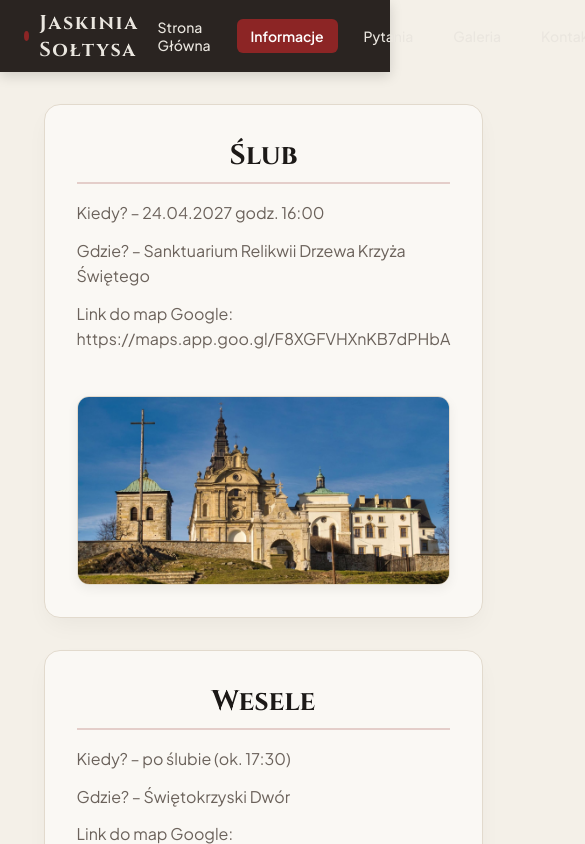
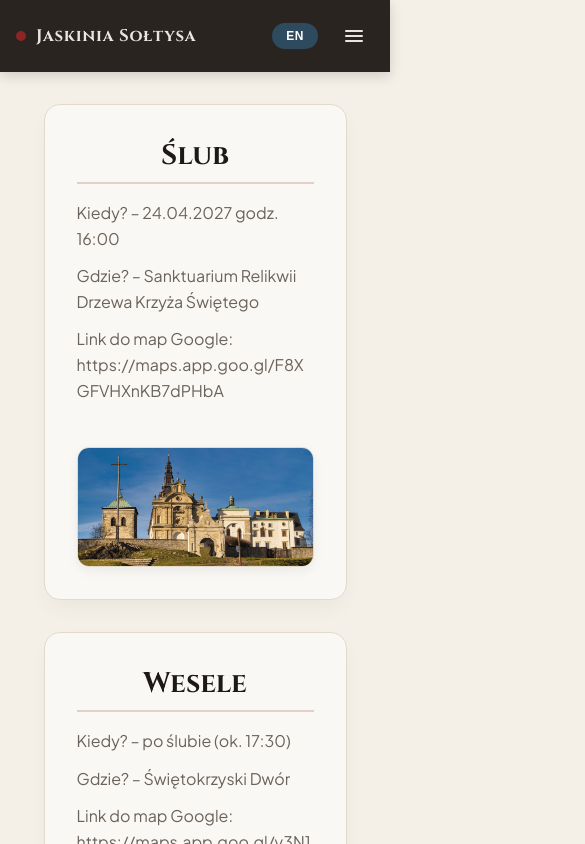
Before and after one commit to Ulszka/jaskiniaSoltysa, a React (Vite) app: page /info in a window 390 px wide. Shown: the top 844 px of the page, 585 px wide, since content can reach past the window. Built offline with nearby package versions, Linux system fonts and the light colour scheme.

Commit message:
fixing responsivness and vite import

```diff
--- a/src/App.tsx
+++ b/src/App.tsx
@@ -6,6 +6,7 @@ import Info from './pages/Info/Info';
 import Faq from './pages/Faq/Faq';
 import Gallery from './pages/Gallery/Gallery';
 import Contact from './pages/Contact/Contact';
+import NotFound from './pages/NotFound/NotFound';
 
 export default function App(): React.JSX.Element {
   return (
@@ -18,6 +19,7 @@ export default function App(): React.JSX.Element {
           <Route path="/faq" element={<Faq />} />
           <Route path="/gallery" element={<Gallery />} />
           <Route path="/contact" element={<Contact />} />
+          <Route path="*" element={<NotFound />} />
         </Routes>
       </main>
     </BrowserRouter>
--- a/src/components/Navbar/Navbar.scss
+++ b/src/components/Navbar/Navbar.scss
@@ -1,3 +1,7 @@
+// Pages switch to their wide layout at min-width: 890px, so the navbar
+// collapses just below that. The .98 avoids a gap on fractional viewports.
+$nav-collapse-max: 889.98px;
+
 .site-header {
   background-color: #2A2421;
   box-shadow: 0 4px 12px rgba(0, 0, 0, 0.15);
@@ -6,13 +10,19 @@
   z-index: 50;
 
   .header-container {
+    position: relative;
     width: 100%;
     margin: 0 auto;
     padding: 0 1.5rem;
-    height: 4.5rem;
+    min-height: 4.5rem;
     display: flex;
     align-items: center;
     justify-content: space-between;
+    gap: 0.5rem;
+
+    @media (max-width: $nav-collapse-max) {
+      padding: 0 1rem;
+    }
   }
 
   .brand-link {
@@ -25,7 +35,13 @@
     font-weight: 700;
     letter-spacing: 0.08em;
 
+    @media (max-width: $nav-collapse-max) {
+      font-size: 1.05rem;
+      letter-spacing: 0.04em;
+    }
+
     .brand-dot {
+      flex-shrink: 0;
       width: 0.625rem;
       height: 0.625rem;
       border-radius: 50%;
@@ -59,7 +75,35 @@
       }
     }
 
+    // Mobile: collapsed panel that drops out of the header
+    @media (max-width: $nav-collapse-max) {
+      display: none;
+
+      &.open {
+        display: flex;
+        flex-direction: column;
+        align-items: stretch;
+        gap: 0.25rem;
+        position: absolute;
+        top: 100%;
+        left: 0;
+        right: 0;
+        margin-left: 0;
+        padding: 0.75rem 1rem 1rem;
+        background-color: #2A2421;
+        box-shadow: 0 12px 24px rgba(0, 0, 0, 0.25);
+        animation: nav-panel-in 0.18s ease-out;
+      }
+
+      .nav-item {
+        padding: 0.75rem 0.875rem;
+        font-size: 1rem;
+      }
+    }
+  }
+
   .lang-button {
+    flex-shrink: 0;
     margin-left: 0.5rem;
     padding: 0.4rem 0.875rem;
     font-size: 0.75rem;
@@ -75,6 +119,68 @@
     &:hover {
       background-color: #3b5f78;
     }
+
+    // Stays reachable on mobile instead of hiding inside the menu
+    @media (max-width: $nav-collapse-max) {
+      margin-left: auto;
     }
   }
+
+  // Hamburger — mobile only
+  .nav-toggle {
+    display: none;
+    flex-shrink: 0;
+    margin-left: 0.5rem;
+    padding: 0.5rem;
+    background: none;
+    border: none;
+    border-radius: 0.375rem;
+    color: #EAE6DF;
+    cursor: pointer;
+    transition: background-color 0.2s ease;
+
+    &:hover {
+      background-color: rgba(255, 255, 255, 0.08);
     }
+
+    svg {
+      display: block;
+      width: 1.5rem;
+      height: 1.5rem;
+      fill: none;
+      stroke: currentColor;
+      stroke-width: 2;
+      stroke-linecap: round;
+      stroke-linejoin: round;
+    }
+
+    @media (max-width: $nav-collapse-max) {
+      display: inline-flex;
+    }
+  }
+
+  .nav-item:focus-visible,
+  .brand-link:focus-visible,
+  .lang-button:focus-visible,
+  .nav-toggle:focus-visible {
+    outline: 2px solid #EAE6DF;
+    outline-offset: 2px;
+  }
+}
+
+@keyframes nav-panel-in {
+  from {
+    opacity: 0;
+    transform: translateY(-0.5rem);
+  }
+  to {
+    opacity: 1;
+    transform: translateY(0);
+  }
+}
+
+@media (prefers-reduced-motion: reduce) {
+  .site-header .nav-links.open {
+    animation: none;
+  }
+}
--- a/src/components/Navbar/Navbar.tsx
+++ b/src/components/Navbar/Navbar.tsx
@@ -1,45 +1,107 @@
-import React from 'react';
+import React, { useEffect, useRef, useState } from 'react';
 import { NavLink, Link } from 'react-router-dom';
 import { useTranslation } from 'react-i18next';
 import './Navbar.scss';
 
+const NAV_ITEMS = [
+  { to: '/', translationKey: 'nav.home', end: true },
+  { to: '/info', translationKey: 'nav.info' },
+  { to: '/faq', translationKey: 'nav.faq' },
+  { to: '/gallery', translationKey: 'nav.gallery' },
+  { to: '/contact', translationKey: 'nav.contact' },
+];
+
 export default function Navbar(): React.JSX.Element {
   const { t, i18n } = useTranslation();
+  const [isMenuOpen, setIsMenuOpen] = useState(false);
+  const headerRef = useRef<HTMLElement>(null);
+  const toggleRef = useRef<HTMLButtonElement>(null);
+
+  const isPolish = i18n.language.startsWith('pl');
 
   const toggleLanguage = () => {
-    const nextLang = i18n.language === 'pl' ? 'en' : 'pl';
-    i18n.changeLanguage(nextLang);
+    void i18n.changeLanguage(isPolish ? 'en' : 'pl');
   };
 
+  // Escape closes the mobile menu and hands focus back to the toggle
+  useEffect(() => {
+    if (!isMenuOpen) return;
+
+    const handleKeyDown = (event: KeyboardEvent) => {
+      if (event.key === 'Escape') {
+        setIsMenuOpen(false);
+        toggleRef.current?.focus();
+      }
+    };
+
+    const handlePointerDown = (event: MouseEvent | TouchEvent) => {
+      if (!headerRef.current?.contains(event.target as Node)) {
+        setIsMenuOpen(false);
+      }
+    };
+
+    document.addEventListener('keydown', handleKeyDown);
+    document.addEventListener('mousedown', handlePointerDown);
+    document.addEventListener('touchstart', handlePointerDown);
+    return () => {
+      document.removeEventListener('keydown', handleKeyDown);
+      document.removeEventListener('mousedown', handlePointerDown);
+      document.removeEventListener('touchstart', handlePointerDown);
+    };
+  }, [isMenuOpen]);
+
   return (
-    <header className="site-header">
+    <header className="site-header" ref={headerRef}>
       <div className="header-container">
-        <Link to="/" className="brand-link">
+        <Link to="/" className="brand-link" onClick={() => setIsMenuOpen(false)}>
           <span className="brand-dot"></span>
           <span>Jaskinia Sołtysa</span>
         </Link>
 
-        <nav className="nav-links">
-          <NavLink to="/" end className={({ isActive }) => `nav-item ${isActive ? 'active' : ''}`}>
-            {t('nav.home', 'Strona Główna')}
-          </NavLink>
-          <NavLink to="/info" className={({ isActive }) => `nav-item ${isActive ? 'active' : ''}`}>
-            {t('nav.info', 'Informacje')}
-          </NavLink>
-          <NavLink to="/faq" className={({ isActive }) => `nav-item ${isActive ? 'active' : ''}`}>
-            {t('nav.faq', 'FAQ')}
-          </NavLink>
-          <NavLink to="/gallery" className={({ isActive }) => `nav-item ${isActive ? 'active' : ''}`}>
-            {t('nav.gallery', 'Galeria')}
-          </NavLink>
-          <NavLink to="/contact" className={({ isActive }) => `nav-item ${isActive ? 'active' : ''}`}>
-            {t('nav.contact', 'Kontakt')}
-          </NavLink>
+        <nav
+          id="primary-navigation"
+          className={`nav-links ${isMenuOpen ? 'open' : ''}`}
+          aria-label={t('nav.menuLabel')}
+        >
+          {NAV_ITEMS.map(({ to, translationKey, end }) => (
+            <NavLink
+              key={to}
+              to={to}
+              end={end}
+              className={({ isActive }) => `nav-item ${isActive ? 'active' : ''}`}
+              onClick={() => setIsMenuOpen(false)}
+            >
+              {t(translationKey)}
+            </NavLink>
+          ))}
+        </nav>
 
-          <button onClick={toggleLanguage} className="lang-button">
-            {i18n.language === 'pl' ? 'EN' : 'PL'}
-          </button>
-        </nav>
+        <button
+          type="button"
+          onClick={toggleLanguage}
+          className="lang-button"
+          aria-label={isPolish ? t('nav.switchToEnglish') : t('nav.switchToPolish')}
+        >
+          {isPolish ? 'EN' : 'PL'}
+        </button>
+
+        <button
+          ref={toggleRef}
+          type="button"
+          className="nav-toggle"
+          aria-expanded={isMenuOpen}
+          aria-controls="primary-navigation"
+          aria-label={isMenuOpen ? t('nav.closeMenu') : t('nav.openMenu')}
+          onClick={() => setIsMenuOpen((open) => !open)}
+        >
+          <svg viewBox="0 0 24 24" aria-hidden="true" focusable="false">
+            {isMenuOpen ? (
+              <path d="M6 6l12 12M18 6L6 18" />
+            ) : (
+              <path d="M4 7h16M4 12h16M4 17h16" />
+            )}
+          </svg>
+        </button>
       </div>
     </header>
   );
--- a/src/locales/pl.json
+++ b/src/locales/pl.json
@@ -4,7 +4,12 @@
     "info": "Informacje",
     "faq": "Pytania",
     "gallery": "Galeria",
-    "contact": "Kontakt"
+    "contact": "Kontakt",
+    "menuLabel": "Nawigacja główna",
+    "openMenu": "Otwórz menu",
+    "closeMenu": "Zamknij menu",
+    "switchToEnglish": "Przełącz na angielski",
+    "switchToPolish": "Przełącz na polski"
   },
   "home": {
     "title": "Pobieramy się!\n 24.04.2027\n godz. 16:00\n Nie może Was zabraknąć!"
@@ -58,5 +63,10 @@
   "contact": {
     "desc1": "W razie pytań kontaktujcie się z nami najlepiej przez messengera, linki poniżej Ula Krystian",
     "desc2": "W dniu ślubu prosimy o kontakt z ... My będziemy zbyt zajęci przygotowaniami ;)"
+  },
+  "notFound": {
+    "title": "Nie ma takiej strony",
+    "description": "Wygląda na to, że ten link jest nieprawidłowy lub strona została przeniesiona.",
+    "backHome": "Wróć na stronę główną"
   }
 }
--- a/src/pages/Contact/Contact.scss
+++ b/src/pages/Contact/Contact.scss
@@ -26,6 +26,7 @@
 
     .contact-description {
       font-size: 1.125rem;
+      overflow-wrap: anywhere;
       color: #6B625B;
       line-height: 1.6;
       margin: 0;
--- a/src/pages/Faq/Faq.scss
+++ b/src/pages/Faq/Faq.scss
@@ -33,6 +33,7 @@
 
     .faq-answer {
       font-size: 1.05rem;
+      overflow-wrap: anywhere;
       color: #6B625B;
       line-height: 1.6;
       margin: 0;
--- a/src/pages/Gallery/Gallery.scss
+++ b/src/pages/Gallery/Gallery.scss
@@ -26,6 +26,7 @@
 
     .gallery-description {
       font-size: 1.125rem;
+      overflow-wrap: anywhere;
       color: #6B625B;
       line-height: 1.6;
       margin: 0;
--- a/src/pages/Info/Info.scss
+++ b/src/pages/Info/Info.scss
@@ -42,6 +42,7 @@
 
     .column-description {
       font-size: 1rem;
+      overflow-wrap: anywhere;
       color: #6B625B;
       line-height: 1.6;
 
--- /dev/null
+++ b/src/pages/NotFound/NotFound.scss
@@ -0,0 +1,43 @@
+.not-found-container {
+  max-width: 40rem;
+  margin: 0 auto;
+  padding: 4rem 1.5rem;
+  display: flex;
+  flex-direction: column;
+  align-items: center;
+  text-align: center;
+  gap: 1.25rem;
+}
+
+.not-found-title {
+  font-family: 'Cinzel', serif;
+  font-size: 2rem;
+  font-weight: 700;
+  color: #1C1917;
+}
+
+.not-found-description {
+  font-size: 1.125rem;
+  color: #6B625B;
+  line-height: 1.6;
+  margin: 0;
+}
+
+.not-found-link {
+  padding: 0.65rem 1.5rem;
+  font-size: 0.95rem;
+  font-weight: 600;
+  color: #ffffff;
+  background-color: #8C2525;
+  border-radius: 9999px;
+  transition: background-color 0.2s ease;
+
+  &:hover {
+    background-color: #a12c2c;
+  }
+
+  &:focus-visible {
+    outline: 2px solid #8C2525;
+    outline-offset: 2px;
+  }
+}
--- /dev/null
+++ b/src/pages/NotFound/NotFound.tsx
@@ -0,0 +1,18 @@
+import React from 'react';
+import { Link } from 'react-router-dom';
+import { useTranslation } from 'react-i18next';
+import './NotFound.scss';
+
+export default function NotFound(): React.JSX.Element {
+  const { t } = useTranslation();
+
+  return (
+    <div className="not-found-container">
+      <h1 className="not-found-title">{t('notFound.title')}</h1>
+      <p className="not-found-description">{t('notFound.description')}</p>
+      <Link to="/" className="not-found-link">
+        {t('notFound.backHome')}
+      </Link>
+    </div>
+  );
+}
```
Also changed, not shown: src/locales/en.json (+11 -1 lines), vercel.json (added), 1 other file (tests, documents, lock files or other folders). Lines whose indentation alone changed are shown as unchanged.
